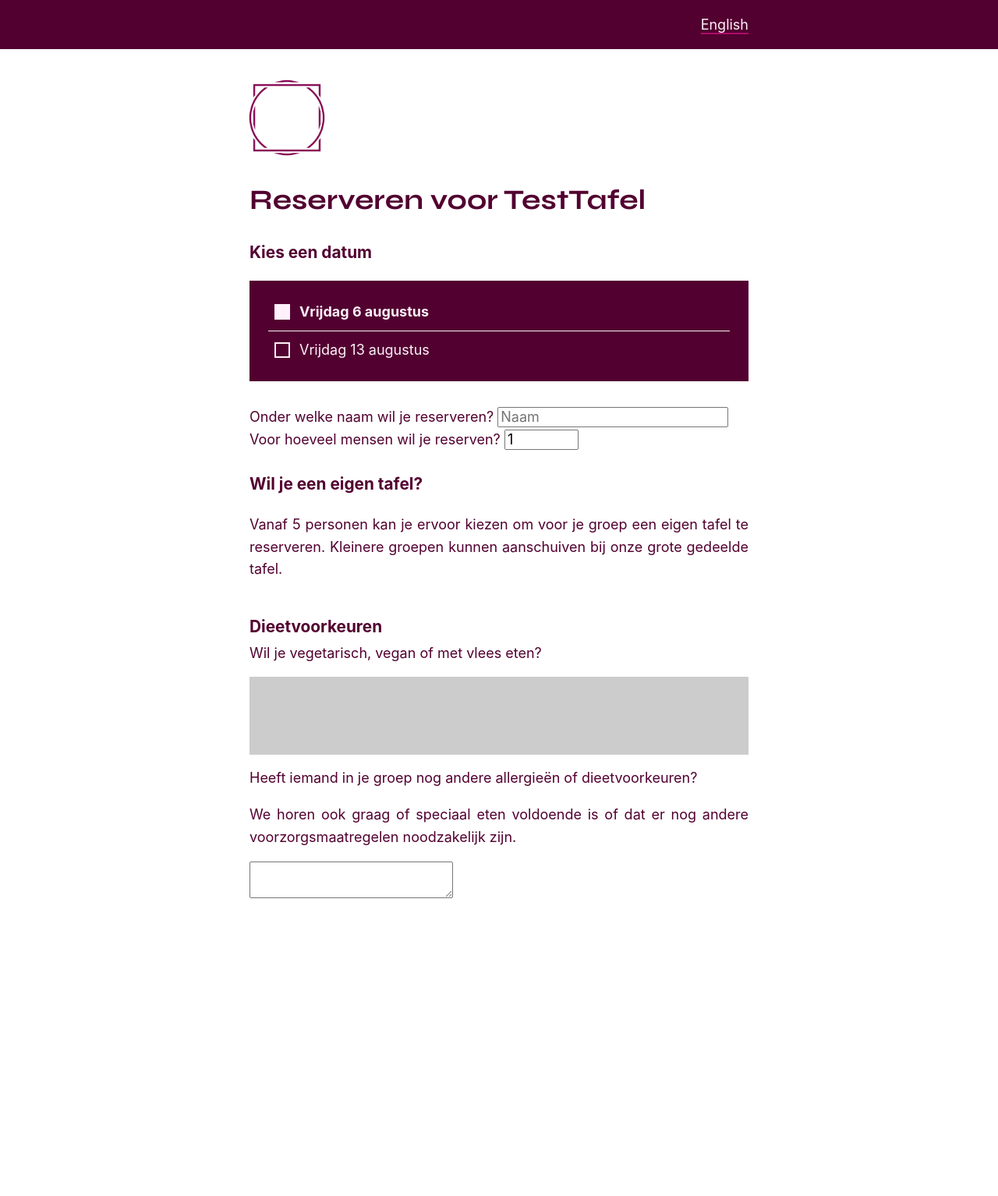
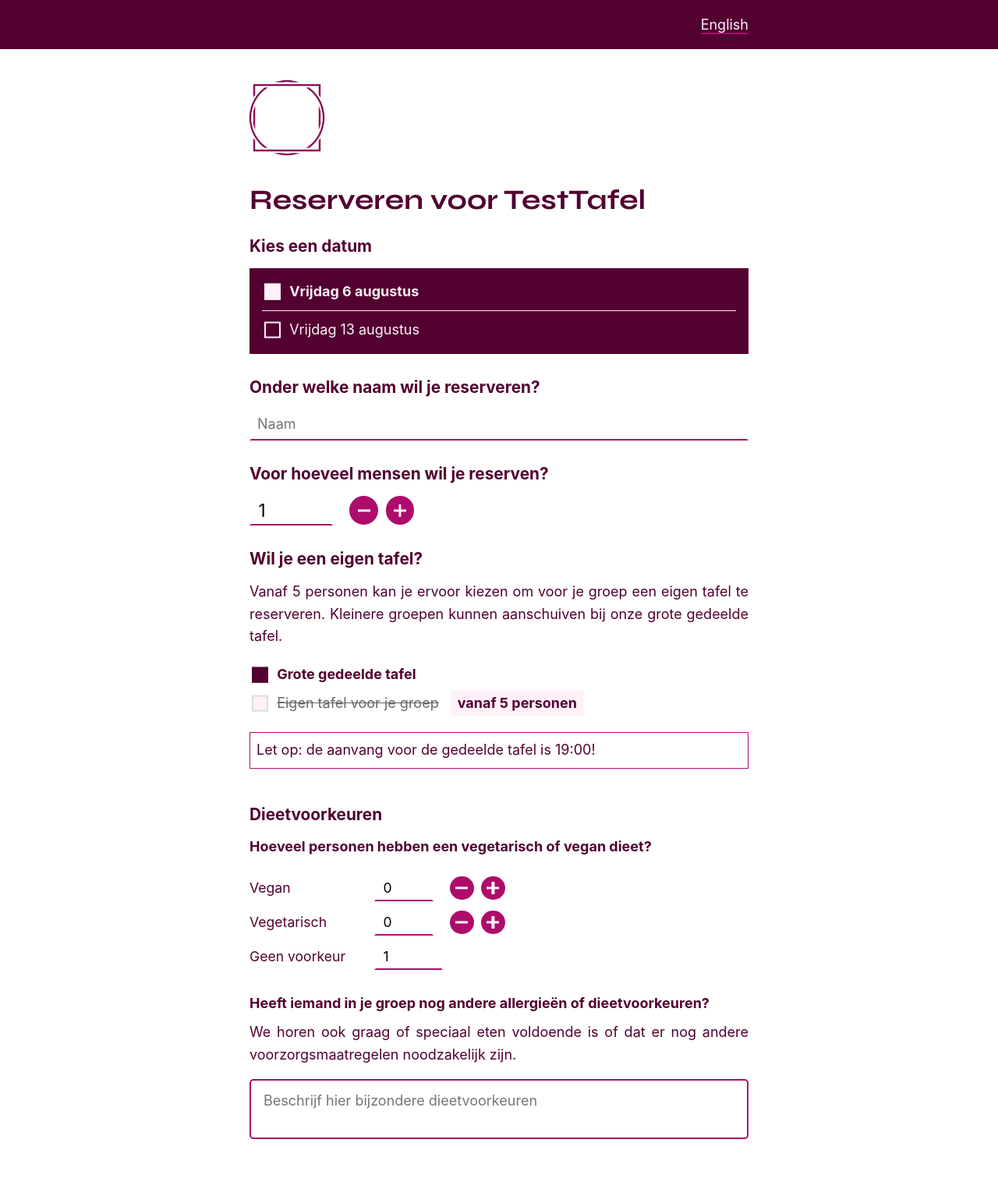
Before and after one commit to decoalitie/desering.org, a Jekyll site: the page built from testtafel/reserveren.html, in a window 1280 px wide. Shown: the whole page at 78% size. Built offline with Jekyll 4.4.1, drawn with Linux system fonts in a browser that asks for light colours; some web fonts are replaced; before the commit the page ends 1225 px from its top, so only the background shows below that.

Commit message:
Finalize form inputs

```diff
--- a/css/forms.css
+++ b/css/forms.css
@@ -14,16 +14,19 @@ form p {
 
 form .warning {
   padding: 0.5rem;
-  border: 1px solid var(--purple-dark);
-  margin-bottom: 0;
+  border: 1px solid var(--purple);
 }
 
-.select-radio-list {
+form .warning strong {
+  color: var(--purple);
+}
+
+.radio-list-dark-container .select-radio-list {
   background: var(--purple-dark);
   color: var(--purple-white);
 
-  padding: 1rem 1.5rem;
-  margin: 1rem 0 0 0;
+  padding: 0.4rem 1rem;
+  margin-bottom: 1rem;
 }
 
 .select-radio-list input {
@@ -36,24 +39,34 @@ form .warning {
 .select-radio-list label {
   display: block;
   cursor: pointer;
-  padding: 0 0 0 2.5rem;
+  padding: 0 0 0 2.2rem;
   overflow: hidden;
   position: relative;
+  line-height: 2.3rem;
+}
+
+.radio-list-dark-container label {
   line-height: 3rem;
 }
 
 .select-radio-list label:before {
+  box-sizing: border-box;
   content: " ";
   display: block;
   position: absolute;
   top: 50%;
-  left: 0.5rem;
-  width: 1rem;
-  height: 1rem;
+  left: 0.2rem;
+  width: 1.3rem;
+  height: 1.3rem;
   transform: translate(0, -50%);
+  border: 2px solid var(--purple-dark);
+  background: var(--purple-white);
+  transition: background 0.3s ease-out;
+}
+
+.radio-list-dark-container label:before {
   border: 2px solid var(--purple-white);
   background: var(--purple-dark);
-  transition: background 0.3s ease-out;
 }
 
 .select-radio-list input:checked + label {
@@ -61,10 +74,28 @@ form .warning {
 }
 
 .select-radio-list input:checked + label:before {
+  background: var(--purple-dark);
+}
+
+.radio-list-dark-container .select-radio-list input:checked + label:before {
   background: var(--purple-white);
 }
 
-.select-radio-list label:not(:last-child) {
+.select-radio-list input:disabled + label {
+  color: #666;
+  text-decoration: line-through;
+}
+
+.select-radio-list input:disabled + label:before {
+  border-color: #ddd;
+  background: var(--purple-white);
+}
+
+/* .select-radio-list label:not(:last-child) { */
+  /* border-bottom: 1px solid var(--purple-dark); */
+/* } */
+
+.radio-list-dark-container .select-radio-list label:not(:last-child) {
   border-bottom: 1px solid var(--purple-white);
 }
 
@@ -80,29 +111,208 @@ form .warning {
 
 .appear-expand-height {
   overflow: hidden;
+}
+
+.enable-appear-transitions .appear-expand-height {
   max-height: 0;
 
   transition: max-height 0.3s ease-out;
 }
 
 @media (prefers-reduced-motion) {
-  .appear-expand-height {
+  .enable-appear-transitions .appear-expand-height {
     transition: none;
   }
 }
 
 fieldset {
   appearance: none;
-  margin: 2rem 0 0 0;
+  margin: 0;
   padding: 0;
   border: none;
 }
 
-legend {
+fieldset:not(:first-child) {
+  margin-top: 2rem;
+}
+
+.field-header {
+  display: block;
+  margin: 1rem 0;
+
   font-size: 1.3rem;
+  font-weight: bold;
   line-height: 1.4rem;
+}
+
+.fieldset-question {
+  display: block;
   font-weight: bold;
-  margin-bottom: 0.5rem;
+  margin-top: 1.5rem;
+}
+
+.fieldset-question + p {
+  margin-top: 0.5rem;
+}
+
+.appear-expand-height > fieldset {
+  margin-top: 0;
+}
+
+.field-header + p {
+  margin-top: 0;
+}
+
+textarea {
+  width: 100%;
+  resize: none;
+  padding: 1rem;
+  border: 2px solid var(--purple);
+  border-radius: 5px;
+  outline: none;
+  color: var(--purple-dark);
+}
+
+input + .field-header {
+  margin-top: 2rem;
+}
+
+input[type="text"] {
+  width: 100%;
+  display: block;
+  border: 2px solid transparent;
+  border-bottom: 2px solid var(--purple);
+  padding: 0.5rem;
+}
+
+input[type="text"]:focus,
+input[type="number"]:focus {
+  outline: none;
+  border-color: var(--pink);
+}
+
+.number-input-wrapper {
+  display: flex;
+  align-items: center;
+  width: 100%;
+  overflow: hidden;
+}
+
+.number-input-wrapper label {
+  flex: 1 0 auto;
+  max-width: 10rem;
+  font-size: 1.1rem;
+  padding: 0.5rem 0;
+}
+
+input[type="number"] {
+  display: block;
+  flex: 0 0 auto;
+  font-size: 1.4rem;
+  padding: 0.3rem 0.3rem 0.3rem 0.6rem;
+  border: 2px solid transparent;
+  border-bottom: 2px solid var(--purple);
+  margin-right: 1rem;
+
+  -webkit-appearance: textfield;
+  -moz-appearance: textfield;
+  appearance: textfield;
+
+  transform: scale(1);
+  transform-origin: 50% 50%;
+}
+
+label + input[type="number"] {
+  font-size: 1.1rem;
+}
+
+input[type="number"].changed {
+  animation: 0.2s ease-out reverse bump;
+}
+
+@keyframes bump {
+  0% {
+    transform: scale(1);
+  }
+  50% {
+    transform: scale(1.2);
+  }
+  100% {
+    transform: scale(1);
+  }
+}
+
+input[type="number"]::-webkit-inner-spin-button,
+input[type="number"]::-webkit-outer-spin-button {
+  -webkit-appearance: none;
+}
+
+.number-step {
+  --size: 2.3rem;
+
+  flex: 0 0 var(--size);
+  height: var(--size);
+  margin: 0 0.3rem;
+  padding: 0;
+  border-radius: 50%;
+
+  overflow: hidden;
+  appearance: none;
+  cursor: pointer;
+  border: none;
+  background: var(--purple);
+
+  position: relative;
+  transform-origin: 50% 50%;
+  transform: scale(1);
+  transition: transform 0.1s ease-out;
+}
+
+.number-step:hover {
+  transform: scale(1.1);
+}
+
+label ~ .number-step {
+  --size: 1.9rem;
+}
+
+.number-step:focus-visible {
+  border: 2px solid var(--purple-white);
+  outline: 2px solid var(--purple);
+}
+
+.number-step-add:after,
+.number-step:before {
+  content: " ";
+  display: block;
+  background-color: var(--purple-white);
+  position: absolute;
+  top: 50%;
+  left: 50%;
+  transform: translate(-50%, -50%);
+}
+
+.number-step:before {
+  height: 0.2rem;
+  width: 1rem;
+}
+
+.number-step-add:after {
+  height: 1rem;
+  width: 0.2rem;
+}
+
+input[type="number"]:disabled {
+  background: initial;
+  color: initial;
+}
+
+input[type="number"]:disabled ~ .number-step {
+  display: none;
+}
+
+fieldset.space-top {
+  margin-top: 1.5rem;
 }
 
 @media only screen and (max-width: 62rem) {
--- a/js/reservation-form.js
+++ b/js/reservation-form.js
@@ -2,7 +2,7 @@
 const ENDPOINT =
   "https://script.google.com/macros/s/AKfycbxmEwTD9e9XPo50RJhBDTMUZQqGVmdsROFmESKCT_fmM911JM6CKnNjoBwTqKhdPKtL/exec";
 
-const REMOVE_SAME_DAY_EVENT_AFTER = "15:00:00";
+const MIN_PEOPLE_OWN_TABLE = 5;
 
 const mainContentWrapper = document.querySelector("#wrapper-main-content");
 const reservationForm = document.querySelector("#form-reservation");
@@ -27,7 +27,6 @@ class SelectRadioList extends EventTarget {
     );
 
     if (this.optionElements.length) {
-
       const defaultOption = this.optionElements.find(
         (el) => el.dataset.allowDefault !== undefined
       );
@@ -70,6 +69,24 @@ class SelectRadioList extends EventTarget {
 
       return radioInput;
     });
+  }
+
+  get disabled() {
+    return this.selectElement.disabled;
+  }
+
+  set disabled(isDisabled) {
+    this.selectElement.disabled = isDisabled;
+
+    if (isDisabled) {
+      for (const radio of this.radioInputs) {
+        radio.disabled = radio.value !== this.selectElement.value;
+      }
+    } else {
+      this.radioInputs.forEach(radio => {
+        radio.disabled = false;
+      });
+    }
   }
 
   get value() {
@@ -164,12 +181,69 @@ class FeedbackMessage {
   }
 }
 
-const FieldHandlers = { SelectRadioList };
+class NumberWithSteppers extends EventTarget {
+  constructor(inputElement) {
+    super();
+    this.inputElement = inputElement;
+
+    this.inputElement.addEventListener('change', () => {
+      this.dispatchEvent(new Event('change'));
+    });
+
+    this.inputElement.addEventListener('animationend', () => {
+      this.inputElement.classList.remove('changed');
+    });
+
+    const wrapper = this.inputElement.parentElement;
+
+    const minButton = document.createElement('button');
+    minButton.className = 'number-step number-step-remove';
+    wrapper.appendChild(minButton);
+    minButton.addEventListener('click', this.handleMinClick.bind(this));
+
+    const plusButton = document.createElement('button');
+    plusButton.className = 'number-step number-step-add';
+    plusButton.addEventListener('click', this.handePlusClick.bind(this));
+    wrapper.appendChild(plusButton);
+  }
+
+  handleMinClick(e) {
+    e.preventDefault();
+    this.inputElement.stepDown();
+    this.dispatchEvent(new Event('change'));
+    this.inputElement.classList.add('changed');
+  }
+
+  handePlusClick(e) {
+    e.preventDefault();
+    this.inputElement.stepUp();
+    this.dispatchEvent(new Event('change'));
+    this.inputElement.classList.add('changed');
+  }
+
+  get value() {
+    const parsed = parseInt(this.inputElement.value, 10);
+    if (isNaN(parsed)) {
+      const fallback = this.inputElement.min ? parseInt(this.inputElement.min, 10) : 0;
+      this.inputElement.value = fallback;
+      return fallback;
+    }
+    return parsed;
+  }
+
+  set value(value) {
+    this.inputElement.value = value;
+  }
+}
+
+const FieldHandlers = { SelectRadioList, NumberWithSteppers };
 
 /**
  * This is the first function called (bottom of this file) that triggers setup
  */
 function setupForm() {
+  renderFeedbackMessage('table', 'start-time-fieldset', false);
+
   const fields = Object.fromEntries(
     Array.from(reservationForm.elements).map((element) => [
       element.name,
@@ -184,17 +258,84 @@ function setupForm() {
     return;
   }
 
-  fields.date.addEventListener("change", () => {
-    showFeedbackMessage(
+  function handleDateChange() {
+    renderFeedbackMessage(
       "date",
       "fully-booked",
       fields.date.selectedOptionElement.dataset.fullyBooked !== undefined
     );
-  });
+  }
+  fields.date.addEventListener("change", handleDateChange);
+  handleDateChange();
+
+  function handleReservationAmountChange() {
+    const amount = fields['reservation-amount'].value;
+    const sufficient = amount >= MIN_PEOPLE_OWN_TABLE;
+
+    if (!sufficient) {
+      fields.table.value = 'shared';
+      handleTableChange();
+    }
+    fields.table.disabled = !sufficient;
+
+    updateDietCounts();
+  }
+  fields['reservation-amount'].addEventListener("change", handleReservationAmountChange);
+  handleReservationAmountChange();
+
+  renderFeedbackMessage('table', 'shared-table-start-time', fields.table.value === 'shared');
+  function handleTableChange() {
+    renderFeedbackMessage('table', 'start-time-fieldset', fields.table.value !== 'shared');
+    renderFeedbackMessage('table', 'shared-table-start-time', fields.table.value === 'shared');
+  }
+  fields.table.addEventListener("change", handleTableChange);
+
+  function updateDietCounts() {
+    const reservationAmount = fields['reservation-amount'].value;
+    if (isNaN(reservationAmount)) {
+      return;
+    }
+
+    let vegan = fields['vegan-amount'].value;
+    let vegetarian = fields['vegetarian-amount'].value;
+    let remainder = reservationAmount - vegan - vegetarian;
+
+    if (remainder < 0) {
+      vegan = 0;
+      vegetarian = 0;
+      fields['vegan-amount'].value = 0;
+      fields['vegetarian-amount'].value = 0;
+      remainder = reservationAmount;
+    }
+
+    fields['vegan-amount'].inputElement.max = vegan + remainder;
+    fields['vegetarian-amount'].inputElement.max = vegetarian + remainder;
+
+    fields['nopref-amount'].value = reservationAmount - fields['vegan-amount'].value - fields['vegetarian-amount'].value;
+  }
+  fields['vegan-amount'].addEventListener("change", updateDietCounts);
+  fields['vegetarian-amount'].addEventListener("change", updateDietCounts);
+  updateDietCounts();
+
+  setTimeout(() => {
+    document.body.classList.add('enable-appear-transitions');
+  }, 300);
 }
 
-const showFeedbackMessage = (function() {
+const renderFeedbackMessage = (function() {
   const messages = {};
+
+  const defaultMessages = document.querySelectorAll(
+    '[data-field-feedback-for] > div[data-message]'
+  );
+  for (const messageElement of defaultMessages) {
+    const fieldName = messageElement.parentElement.dataset.fieldFeedbackFor;
+    if (!messages[fieldName]) {
+      messages[fieldName] = {};
+    }
+    messageElement.classList.add('appear-expand-height');
+    messages[fieldName][messageElement.dataset.message] = new FeedbackMessage(messageElement);
+  }
 
   return function (fieldName, messageTemplateId, show = true) {
     const feedbackElement = reservationForm.querySelector(
@@ -208,7 +349,7 @@ const showFeedbackMessage = (function() {
       messages[fieldName] = {};
     }
 
-    if (show && !messages[fieldName][messageTemplateId]) {
+    if (!messages[fieldName][messageTemplateId]) {
       messages[fieldName][messageTemplateId] = new FeedbackMessage(feedbackElement, messageTemplate);
     }
 
--- a/testtafel/reserveren.html
+++ b/testtafel/reserveren.html
@@ -21,9 +21,8 @@ stylesheets:
 
     <div id="wrapper-main-content">
       <form id="form-reservation">
-
-        <fieldset>
-          <legend>Kies een datum</legend>
+        <fieldset class="radio-list-dark-container">
+          <legend class="field-header">Kies een datum</legend>
           <select name="date" data-field-handler="SelectRadioList">
             {% for event in site.data.testtafels %}
 
@@ -57,45 +56,80 @@ stylesheets:
           </template>
         </div>
 
-        <fieldset id="section-personal-details">
-          <label for="input-reservation-name">Onder welke naam wil je reserveren?</label>
+        <label class="field-header" for="input-reservation-name">Onder welke naam wil je reserveren?</label>
 
         <input type="text" name="reservation-name" id="input-reservation-name" placeholder="Naam">
 
-          <label for="input-reservation-name">Voor hoeveel mensen wil je reserven?</label>
+        <label class="field-header" for="input-reservation-amount">Voor hoeveel mensen wil je reserven?</label>
 
+        <div class="number-input-wrapper">
           <input type="number" name="reservation-amount" id="input-reservation-amount" value="1" step="1" min="1"
-            max="20">
-        </fieldset>
+            max="20" size="3" data-field-handler="NumberWithSteppers">
+        </div>
 
-        <fieldset id="section-select-table">
-          <legend>Wil je een eigen tafel?</legend>
+        <fieldset>
+          <legend class="field-header">Wil je een eigen tafel?</legend>
 
           <p>
             Vanaf 5 personen kan je ervoor kiezen om voor je groep een eigen tafel te reserveren. Kleinere
             groepen kunnen aanschuiven bij onze grote gedeelde tafel.
           </p>
+
+          <select name="table" data-field-handler="SelectRadioList">
+            <option value="shared" selected>Grote gedeelde tafel</option>
+            <option value="own" data-tag="vanaf 5 personen">Eigen tafel voor je groep</option>
+          </select>
         </fieldset>
 
-        <!-- <fieldset id="section-select-start-time">
-					<legend>Hoe laat wil je aanschuiven?</legend>
-					<select id="select-start-time" name="start-time">
+        <div data-field-feedback-for="table">
+          <template data-message="shared-table-start-time">
+            <p class="warning">
+              <string>Let op:</string> de aanvang voor de gedeelde tafel is 19:00!
+            </p>
+          </template>
+
+          <template data-message="start-time-fieldset">
+            <fieldset class="space-top">
+              <legend class="field-header">Hoe laat wil je aanschuiven?</legend>
+
+              <select name="start-time" data-field-handler="SelectRadioList">
                 <option value="19:00">19:00</option>
                 <option value="19:30">19:30</option>
                 <option value="20:00">20:00</option>
               </select>
-				</fieldset> -->
+            </fieldset>
+          </template>
+        </div>
 
-        <fieldset id="section-select-start-time">
-          <legend>Dieetvoorkeuren</legend>
+        <div data-field-feedback-for="start-time">
+        </div>
 
-          <label>
-            Wil je vegetarisch, vegan of met vlees eten?
-          </label>
+        <fieldset>
+          <legend class="field-header">Dieetvoorkeuren</legend>
 
-          <div style="height: 100px; background: #ccc; margin: 1rem 0"> </div>
+          <p class="fieldset-question">
+            Hoeveel personen hebben een vegetarisch of vegan dieet?
+          </p>
 
-          <label>
+          <div class="number-input-wrapper">
+            <label for="input-vegan-amount">Vegan</label>
+            <input type="number" name="vegan-amount" id="input-vegan-amount" value="0" step="1" min="0" max="20"
+              size="2" data-field-handler="NumberWithSteppers">
+          </div>
+
+          <div class="number-input-wrapper">
+            <label for="input-vegetarian-amount">Vegetarisch</label>
+            <input type="number" name="vegetarian-amount" id="input-vegetarian-amount" value="0" step="1" min="0"
+              max="20" size="2" data-field-handler="NumberWithSteppers">
+          </div>
+
+          <div class="number-input-wrapper">
+            <label for="input-noveg-amount">Geen voorkeur</label>
+            <input disabled type="number" name="nopref-amount" id="input-nopref-amount" value="0" step="1" min="0"
+              max="99" size="2" data-field-handler="NumberWithSteppers">
+          </div>
+
+          <label for="input-additional-diet" class="fieldset-question">
             Heeft iemand in je groep nog andere allergieën of dieetvoorkeuren?
           </label>
 
@@ -104,8 +138,8 @@ stylesheets:
             noodzakelijk zijn.
           </p>
 
-          <textarea>
-					</textarea>
+          <textarea name="additional-diet" id="input-additional-diet" maxlength="300"
+            placeholder="Beschrijf hier bijzondere dieetvoorkeuren"></textarea>
         </fieldset>
       </form>
     </div>
```
Lines whose indentation alone changed are shown as unchanged.
